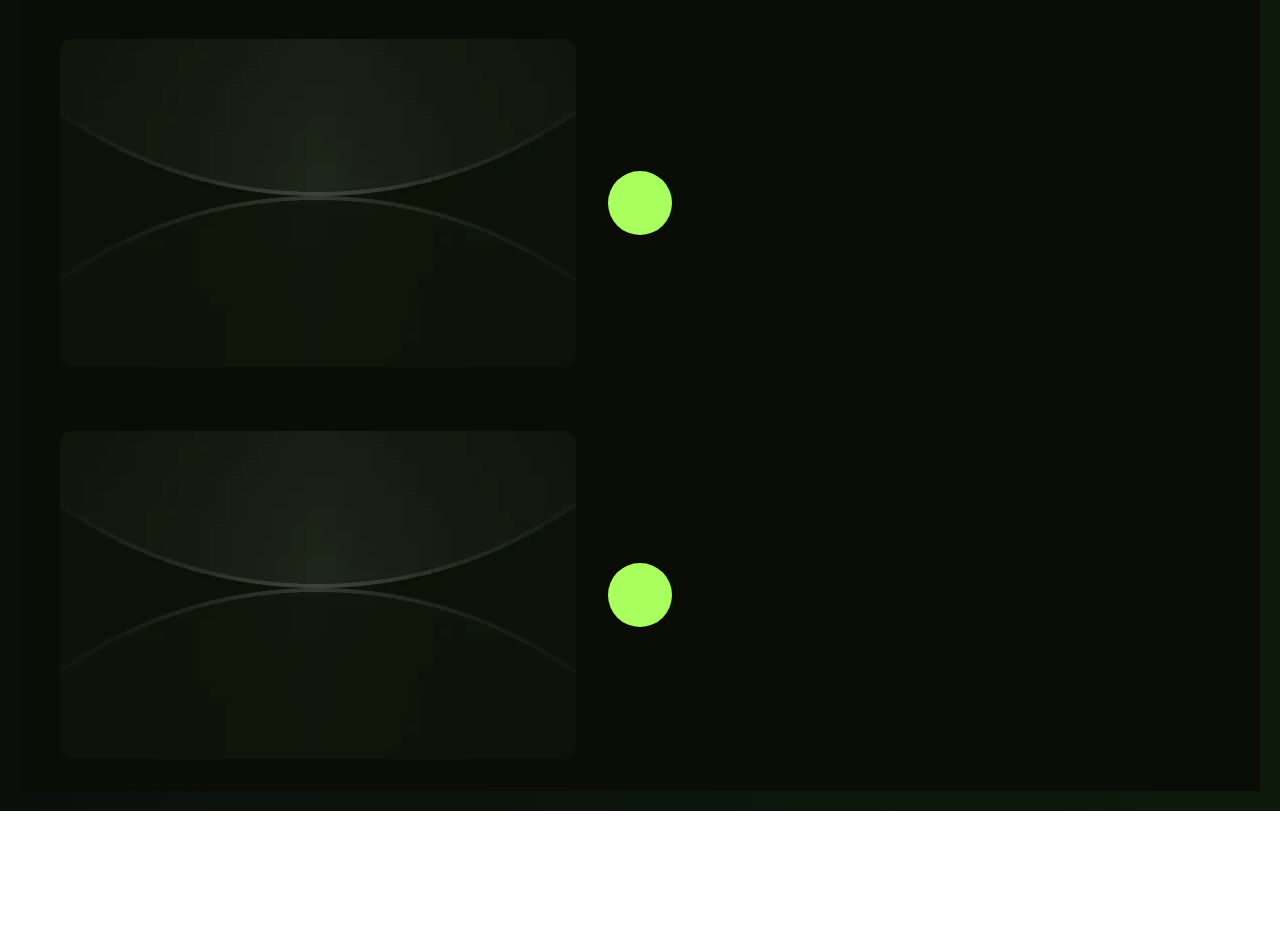
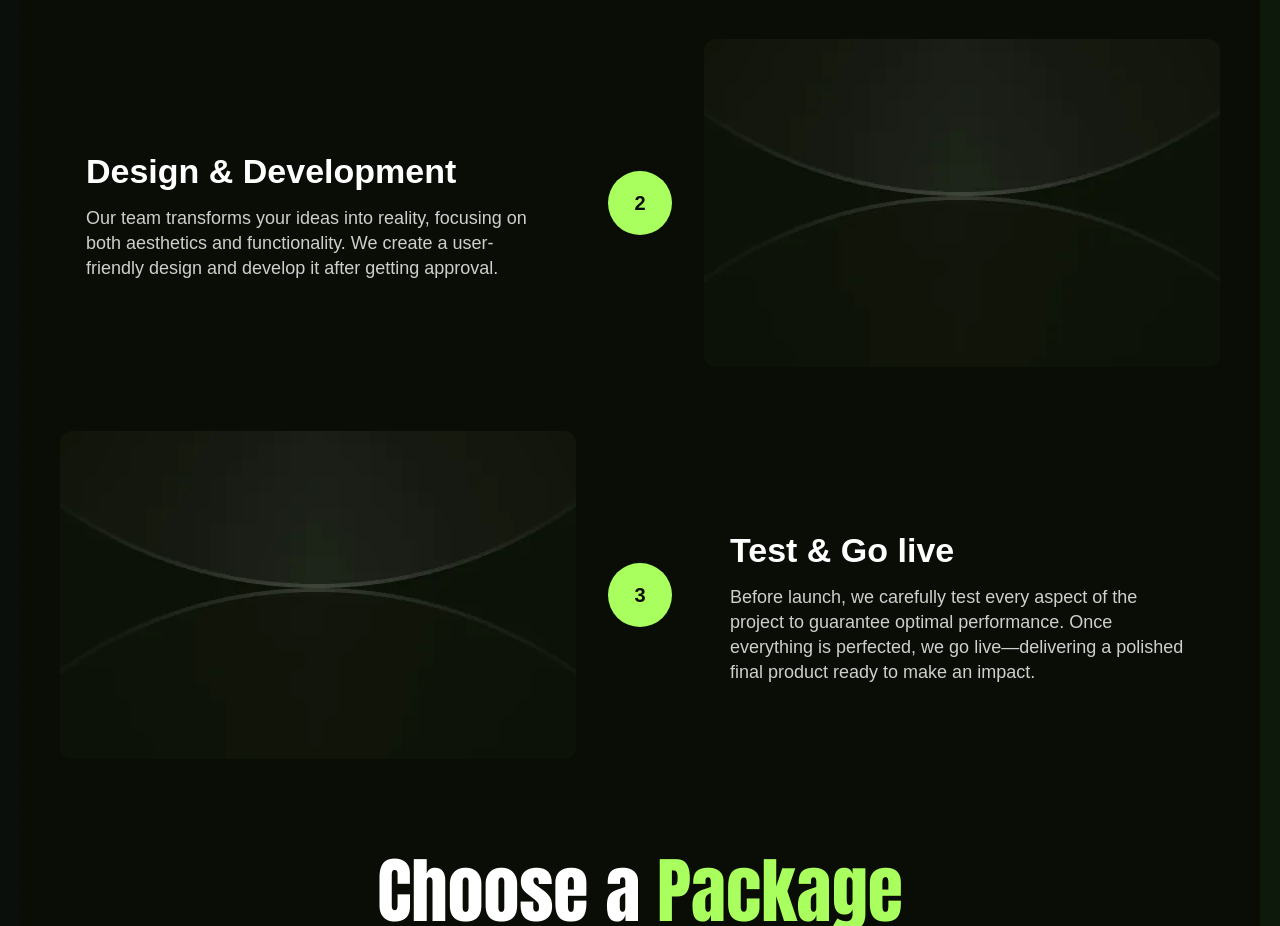
Before and after one commit to hamdanahmed88080/Developios, a React (Create React App) app: page / in a window 1280 px wide. Shown: the part 3240-4166 px from the top of the page. Before the commit the page ends 4051 px from the top, so only its background shows below. Built offline with nearby package versions, Linux system fonts and the light colour scheme.

Commit message:
Process Section Partial-1 completed

```diff
--- a/src/Components/Header.css
+++ b/src/Components/Header.css
@@ -839,3 +839,10 @@ h3 {
 .services-content ul:last-child {
   /* padding-left: 200px; */
 }
+
+.package-home-process {
+  background-color: #090d06;
+  color: #fff;
+  padding-top: 55px;
+  position: relative;
+}
--- a/src/Components/Header.js
+++ b/src/Components/Header.js
@@ -418,6 +418,22 @@ const Header = () => {
                       </div>
                     </div>
                     <div className="process_step">
+                      <div className="process_item-description">
+                        <div class="margin-bottom margin-small">
+                          <h3 class="heading-7">Design & Development</h3>
+                        </div>
+                        <p class="text-color-secondary text-size-medium">
+                          Our team transforms your ideas into reality, focusing
+                          on both aesthetics and functionality. We create a
+                          user-friendly design and develop it after getting
+                          approval.
+                        </p>
+                      </div>
+                      <div className="process_item-indicator">
+                        <div class="text-style-callout text-weight-medium">
+                          2
+                        </div>
+                      </div>
                       <div className="process_item-container process_item-container1111111">
                         <div className="process_item-image_container">
                           <img
@@ -430,8 +446,6 @@ const Header = () => {
                           <div></div>
                         </div>
                       </div>
-                      <div className="process_item-indicator"></div>
-                      <div className="process_item-description"></div>
                     </div>
                     <div className="process_step">
                       <div className="process_item-container process_item-container1111111">
@@ -446,8 +460,140 @@ const Header = () => {
                           <div></div>
                         </div>
                       </div>
-                      <div className="process_item-indicator"></div>
-                      <div className="process_item-description"></div>
+                      <div className="process_item-indicator">
+                        <div class="text-style-callout text-weight-medium">
+                          3
+                        </div>
+                      </div>
+                      <div className="process_item-description">
+                        <div class="margin-bottom margin-small">
+                          <h3 class="heading-7">Test & Go live</h3>
+                        </div>
+                        <p class="text-color-secondary text-size-medium">
+                          Before launch, we carefully test every aspect of the
+                          project to guarantee optimal performance. Once
+                          everything is perfected, we go live—delivering a
+                          polished final product ready to make an impact.
+                        </p>
+                      </div>
+                    </div>
+                  </div>
+                </div>
+              </div>
+            </div>
+          </div>
+        </div>
+        <div className="package-home-process">
+          <div className="page-padding">
+            <div className="container-medium">
+              <div className="page-vertical page-xhuge">
+                <div className="margin-bottom margin-xhuge">
+                  <div className="max-width-large align-center text-align-center">
+                    <div className="div-block-124">
+                      <h2>
+                        Choose a <span>Package</span>
+                        <br></br>That suites you
+                      </h2>
+                    </div>
+                    <p className="paragraph-10">
+                      Whether you're just starting or scaling your business, we
+                      have the right plan for you. Select a pricing plan that
+                      fits your needs and get access to top-notch digital
+                      services.
+                    </p>
+                  </div>
+                </div>
+                <div className="process_container">
+                  <div className="process_wrapper">
+                    <div className="process_step">
+                      <div className="process_item-container process_item-container1111111">
+                        <div className="process_item-image_container">
+                          <img
+                            loading="lazy"
+                            className="image-63"
+                            src={serviceImageAnimation}
+                          ></img>
+                          <div className="div-block-61"></div>
+                          <div className="div-block-66"></div>
+                          <div></div>
+                        </div>
+                      </div>
+                      <div className="process_item-indicator">
+                        <div class="text-style-callout text-weight-medium">
+                          1
+                        </div>
+                      </div>
+                      <div className="process_item-description">
+                        <div class="margin-bottom margin-small">
+                          <h3 class="heading-7">Onboarding</h3>
+                        </div>
+                        <p class="text-color-secondary text-size-medium">
+                          We kick off with a comprehensive onboarding. This
+                          includes setting up a dedicated Slack workspace,
+                          sharing a detailed project plan, and aligning on goals
+                          to ensure we’re fully prepared to meet your needs.
+                        </p>
+                      </div>
+                    </div>
+                    <div className="process_step">
+                      <div className="process_item-description">
+                        <div class="margin-bottom margin-small">
+                          <h3 class="heading-7">Design & Development</h3>
+                        </div>
+                        <p class="text-color-secondary text-size-medium">
+                          Our team transforms your ideas into reality, focusing
+                          on both aesthetics and functionality. We create a
+                          user-friendly design and develop it after getting
+                          approval.
+                        </p>
+                      </div>
+                      <div className="process_item-indicator">
+                        <div class="text-style-callout text-weight-medium">
+                          2
+                        </div>
+                      </div>
+                      <div className="process_item-container process_item-container1111111">
+                        <div className="process_item-image_container">
+                          <img
+                            loading="lazy"
+                            className="image-63"
+                            src={serviceImageAnimation}
+                          ></img>
+                          <div className="div-block-61"></div>
+                          <div className="div-block-66"></div>
+                          <div></div>
+                        </div>
+                      </div>
+                    </div>
+                    <div className="process_step">
+                      <div className="process_item-container process_item-container1111111">
+                        <div className="process_item-image_container">
+                          <img
+                            loading="lazy"
+                            className="image-63"
+                            src={serviceImageAnimation}
+                          ></img>
+                          <div className="div-block-61"></div>
+                          <div className="div-block-66"></div>
+                          <div></div>
+                        </div>
+                      </div>
+                      <div className="process_item-indicator">
+                        <div class="text-style-callout text-weight-medium">
+                          3
+                        </div>
+                      </div>
+                      <div className="process_item-description">
+                        <div class="margin-bottom margin-small">
+                          <h3 class="heading-7">Test & Go live</h3>
+                        </div>
+                        <p class="text-color-secondary text-size-medium">
+                          Before launch, we carefully test every aspect of the
+                          project to guarantee optimal performance. Once
+                          everything is perfected, we go live—delivering a
+                          polished final product ready to make an impact.
+                        </p>
+                      </div>
                     </div>
                   </div>
                 </div>
```
Also changed, not shown: 1 other file (tests, documents, lock files or other folders).
